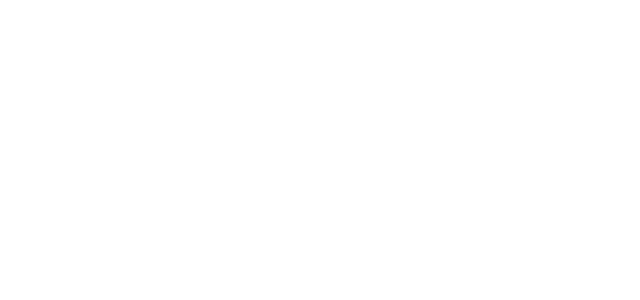
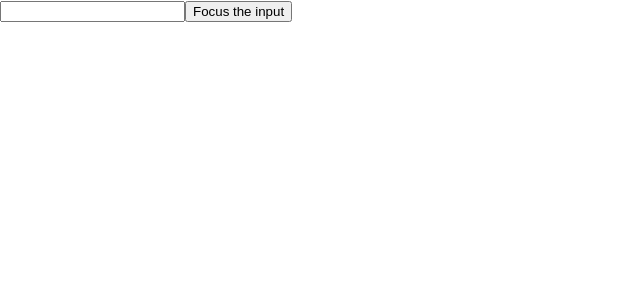
Before and after one commit to juseog0373/react1-1, a React (Create React App) app in the folder my-app/: page / in a window 1280 px wide. Shown: the top 300 px of the page, without its empty margins (0-640 px from the left). Built offline with nearby package versions, Linux system fonts and the light colour scheme.

Commit message:
4/17 수업내용 커밋

```diff
--- /dev/null
+++ b/my-app/src/chapter07/FocusButton.jsx
@@ -0,0 +1,15 @@
+import { useRef } from "react";
+
+export default function FocusButton() {
+    const inputElem = useRef(null)
+
+    const onButtonClick = () => {
+        inputElem.current.focus()
+    }
+    return (
+        <div>
+            <input ref={inputElem} type="text" />
+            <button onClick={onButtonClick}>Focus the input</button>
+        </div>
+    )
+}
--- /dev/null
+++ b/my-app/src/chapter07/UserCounter.jsx
@@ -0,0 +1,15 @@
+import { useEffect, useState } from "react"
+
+export default function Counter() {
+    const [count, setCount] = useState(0)
+    // userEffect 추가
+    useEffect(() => {
+        document.title = `총 ${count}번 클릭 했습니다.`
+    })
+    return (
+        <div>
+            <p>총 {count}번 클릭했습니다</p>
+            <button onClick={() => setCount(count+1)}>클릭</button>
+        </div>
+    )
+}
--- a/my-app/src/index.js
+++ b/my-app/src/index.js
@@ -5,11 +5,13 @@
 import App from './App';
 import CommentList from './chapter05/CommentList';
 import NotificationList from './chapter06/NotificationList';
+import Counter from './chapter07/UserCounter'
+import FocusButton from './chapter07/FocusButton'
 
 const root = ReactDOM.createRoot(document.getElementById('root'));
 root.render(
     <React.StrictMode>
-      <NotificationList/>
+      <FocusButton />
     </React.StrictMode>
 );
 
```
Also changed, not shown: 1 other file (tests, documents, lock files or other folders).
